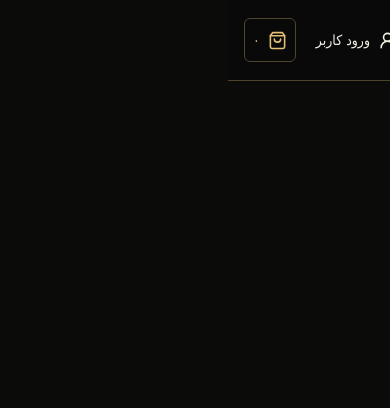
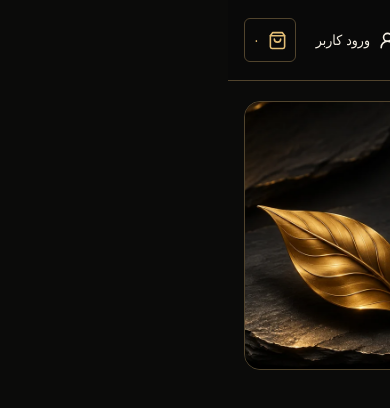
Before and after one commit to zahraiman13812-coder/miss_dood, a Next.js app: page / in a window 390 px wide. Shown: the top 408 px of the page. Built offline with nearby package versions, Linux system fonts and the light colour scheme.

Commit message:
Add responsive hero slider with MISS DOOD banners

```diff
--- a/src/app/(store)/page.tsx
+++ b/src/app/(store)/page.tsx
@@ -1,3 +1,9 @@
+import HeroSlider from "@/components/home/HeroSlider";
+
 export default function Home() {
-  return <main aria-label="صفحه اصلی" />;
+  return (
+    <main aria-label="صفحه اصلی">
+      <HeroSlider />
+    </main>
+  );
 }
--- /dev/null
+++ b/src/components/home/HeroSlider.tsx
@@ -0,0 +1,61 @@
+"use client";
+
+import Image from "next/image";
+import { useEffect, useState } from "react";
+import { ChevronLeft, ChevronRight, Pause, Play } from "lucide-react";
+
+const slides = [
+  { file: "ribbon", alt: "روبان طلایی با انحنای نشان میس دود در تالاری تیره" },
+  { file: "leaves", alt: "دو برگ طلایی روی لایه‌های سنگ مشکی" },
+];
+const button = "grid size-11 place-items-center rounded-full hover:bg-panel hover:text-accent";
+
+export default function HeroSlider() {
+  const [index, setIndex] = useState(0);
+  const [playing, setPlaying] = useState(false);
+
+  useEffect(() => {
+    const motion = matchMedia("(prefers-reduced-motion: reduce)");
+    const sync = () => setPlaying(!motion.matches);
+    sync();
+    motion.addEventListener("change", sync);
+    return () => motion.removeEventListener("change", sync);
+  }, []);
+
+  useEffect(() => {
+    if (!playing) return;
+    const timer = window.setInterval(() => {
+      if (!document.hidden) setIndex(i => (i + 1) % slides.length);
+    }, 6000);
+    return () => window.clearInterval(timer);
+  }, [playing]);
+
+  function move(step: number) {
+    setPlaying(false);
+    setIndex(i => (i + step + slides.length) % slides.length);
+  }
+
+  return (
+    <section aria-label="بنرهای میس دود" className="mx-auto max-w-7xl px-4 py-5 sm:px-8 sm:py-8">
+      <div className="relative isolate aspect-[4/3] overflow-hidden rounded-2xl border border-line bg-panel sm:aspect-[3/1]">
+        {slides.map((slide, i) => (
+          <Image key={slide.file} src={`/images/hero/${slide.file}.webp`}
+            alt={slide.alt} fill priority={i === 0} aria-hidden={index !== i}
+            sizes="(min-width: 1280px) 1216px, 100vw"
+            className={`object-cover transition-opacity duration-700 motion-reduce:transition-none ${index === i ? "opacity-100" : "opacity-0"}`}
+          />
+        ))}
+        <div className="absolute bottom-3 start-3 flex items-center rounded-full border border-line bg-header/95 px-1 text-content">
+          <button type="button" className={button} aria-label="بنر قبلی" onClick={() => move(-1)}><ChevronRight size={18}/></button>
+          <span className="min-w-10 text-center text-sm text-accent" dir="ltr" aria-live={playing ? "off" : "polite"}>
+            {(index + 1).toLocaleString("fa-IR")} / {slides.length.toLocaleString("fa-IR")}
+          </span>
+          <button type="button" className={button} aria-label="بنر بعدی" onClick={() => move(1)}><ChevronLeft size={18}/></button>
+          <button type="button" className={button} aria-label={playing ? "توقف پخش" : "شروع پخش"} onClick={() => setPlaying(p => !p)}>
+            {playing ? <Pause size={16}/> : <Play size={16}/>}
+          </button>
+        </div>
+      </div>
+    </section>
+  );
+}
```
Also changed, not shown: public/images/hero/leaves.webp (added), public/images/hero/ribbon.webp (added).
